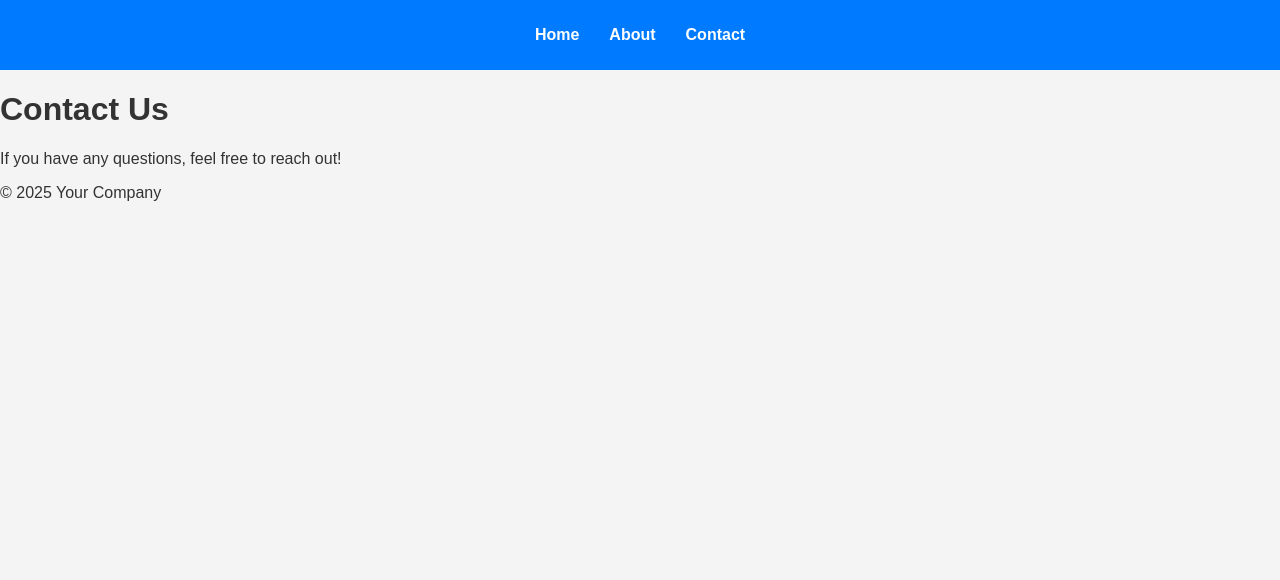
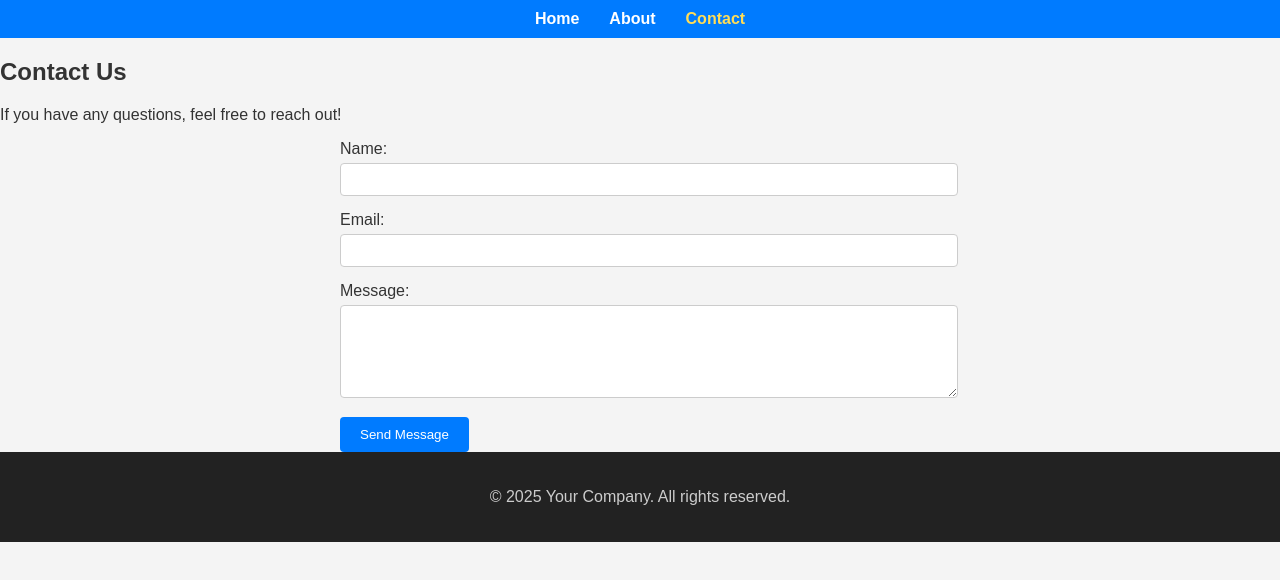
Before and after one commit to einfachama/cline-r1-paid, a plain HTML site: page contact.html in a window 1280 px wide. Drawn offline with Linux system fonts and the light colour scheme.

Commit message:
gpt update

```diff
--- a/contact.html
+++ b/contact.html
@@ -3,25 +3,44 @@
 <head>
   <meta charset="UTF-8">
   <meta name="viewport" content="width=device-width, initial-scale=1.0">
-    <title>Contact Us</title>
+  <meta name="description" content="Get in touch with us for any questions or inquiries.">
+  <title>Contact Us - Your Company</title>
   <link rel="stylesheet" href="styles.css">
+  <link rel="icon" href="favicon.ico" type="image/x-icon">
 </head>
 <body>
   <header>
-        <nav>
+    <nav aria-label="Main Navigation">
       <ul>
         <li><a href="index.html">Home</a></li>
         <li><a href="about.html">About</a></li>
-                <li><a href="contact.html">Contact</a></li>
+        <li><a href="contact.html" aria-current="page">Contact</a></li>
       </ul>
     </nav>
   </header>
   <main>
+    <section class="content">
       <h1>Contact Us</h1>
       <p>If you have any questions, feel free to reach out!</p>
+      <form action="#" method="post" aria-label="Contact Form">
+        <div>
+          <label for="name">Name:</label>
+          <input type="text" id="name" name="name" required>
+        </div>
+        <div>
+          <label for="email">Email:</label>
+          <input type="email" id="email" name="email" required>
+        </div>
+        <div>
+          <label for="message">Message:</label>
+          <textarea id="message" name="message" rows="5" required></textarea>
+        </div>
+        <button type="submit">Send Message</button>
+      </form>
+    </section>
   </main>
   <footer>
-        <p>&copy; 2025 Your Company</p>
+    <p>&copy; 2025 Your Company. All rights reserved.</p>
   </footer>
   <script src="script.js"></script>
 </body>
--- a/script.js
+++ b/script.js
@@ -1,25 +1,41 @@
-// GSAP animations
+/*
+ * Improved script.js
+ * Handles GSAP animations and smooth scrolling for navigation links.
+ */
 document.addEventListener('DOMContentLoaded', () => {
-    // Animate the hero section
+    // Animate the hero section if GSAP is available
+    if (typeof gsap !== 'undefined') {
       gsap.from('.hero-content', {
         duration: 1.5,
         opacity: 0,
         y: -50,
         ease: 'power2.out'
       });
+    } else {
+      console.warn("GSAP library is not loaded.");
+    }
 
-    // Smooth scrolling for navigation links
+    // Smooth scrolling for navigation links using GSAP ScrollToPlugin if available
     const links = document.querySelectorAll('nav ul li a');
     links.forEach(link => {
       link.addEventListener('click', (e) => {
         e.preventDefault();
         const targetId = link.getAttribute('href');
         const targetSection = document.querySelector(targetId);
+        if (targetSection) {
+          if (typeof gsap !== 'undefined' && gsap.to) {
             gsap.to(window, {
               duration: 1,
               scrollTo: { y: targetSection, offsetY: 70 },
               ease: 'power2.inOut'
             });
+          } else {
+            // Fallback smooth scroll
+            targetSection.scrollIntoView({ behavior: 'smooth', block: 'start' });
+          }
+        } else {
+          console.warn(`Target section not found for selector: ${targetId}`);
+        }
       });
     });
   });
--- a/styles.css
+++ b/styles.css
@@ -1,14 +1,29 @@
+/* Improved styles.css with CSS variables for easier theming */
+
+:root {
+    --primary-color: #007bff;
+    --secondary-color: #ffdd57;
+    --background-color: #f4f4f4;
+    --text-color: #333;
+    --header-bg: var(--primary-color);
+    --footer-bg: #222;
+    --footer-text: #ccc;
+    --card-bg: #fff;
+    --font-family: 'Arial', sans-serif;
+  }
+
   /* Base styles */
   body {
-    font-family: 'Arial', sans-serif;
+    font-family: var(--font-family);
     margin: 0;
     padding: 0;
-    background-color: #f4f4f4;
-    color: #333;
+    background-color: var(--background-color);
+    color: var(--text-color);
   }
 
+  /* Header */
   header {
-    background: #007bff;
+    background: var(--header-bg);
     color: #fff;
     padding: 10px 0;
   }
@@ -18,6 +33,7 @@ nav ul {
     padding: 0;
     display: flex;
     justify-content: center;
+    margin: 0;
   }
 
   nav ul li {
@@ -31,23 +47,28 @@ nav ul li a {
     transition: color 0.3s;
   }
 
-nav ul li a:hover {
-    color: #ffdd57;
+  nav ul li a:hover,
+  nav ul li a[aria-current="page"] {
+    color: var(--secondary-color);
   }
 
+  /* Hero section */
   .hero {
     background: url('hero-image.jpg') no-repeat center center/cover;
     height: 100vh;
     display: flex;
     align-items: center;
     justify-content: center;
-    color: white;
+    color: #fff;
     text-align: center;
   }
 
+  /* Section styling */
   .section {
     padding: 60px 20px;
     text-align: center;
+    background-color: var(--card-bg);
+    margin-bottom: 20px;
   }
 
   .section h2 {
@@ -59,8 +80,55 @@ nav ul li a:hover {
     font-size: 1.2em;
   }
 
+  /* Contact content */
   .contact-content p {
     margin: 10px 0;
+  }
+
+  /* Form styles for contact page */
+  form {
+    max-width: 600px;
+    margin: 0 auto;
+    text-align: left;
+  }
+
+  form div {
+    margin-bottom: 15px;
+  }
+
+  form label {
+    display: block;
+    margin-bottom: 5px;
+  }
+
+  form input,
+  form textarea {
+    width: 100%;
+    padding: 8px;
+    border: 1px solid #ccc;
+    border-radius: 4px;
+  }
+
+  form button {
+    background: var(--primary-color);
+    color: #fff;
+    border: none;
+    padding: 10px 20px;
+    border-radius: 4px;
+    cursor: pointer;
+    transition: background 0.3s;
+  }
+
+  form button:hover {
+    background: var(--secondary-color);
+  }
+
+  /* Footer */
+  footer {
+    background: var(--footer-bg);
+    color: var(--footer-text);
+    text-align: center;
+    padding: 20px 0;
   }
 
   /* Responsive styles */
@@ -68,7 +136,6 @@ nav ul li a:hover {
     .hero {
       height: 50vh;
     }
-
     .section h2 {
       font-size: 2em;
     }
```
Also changed, not shown: about.html (+8 -4 lines), index.html (+28 -17 lines). Lines whose indentation alone changed are shown as unchanged.
